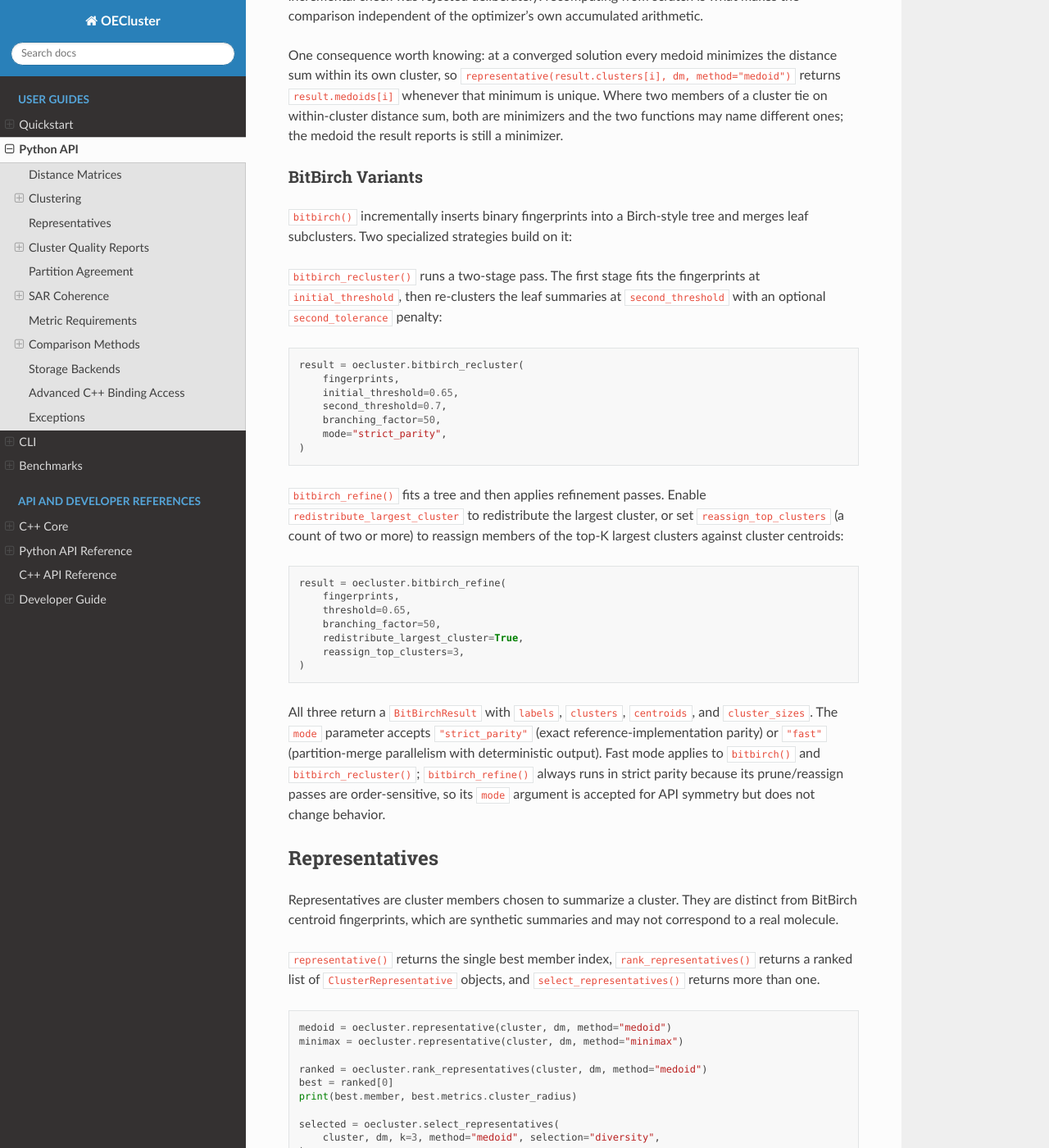
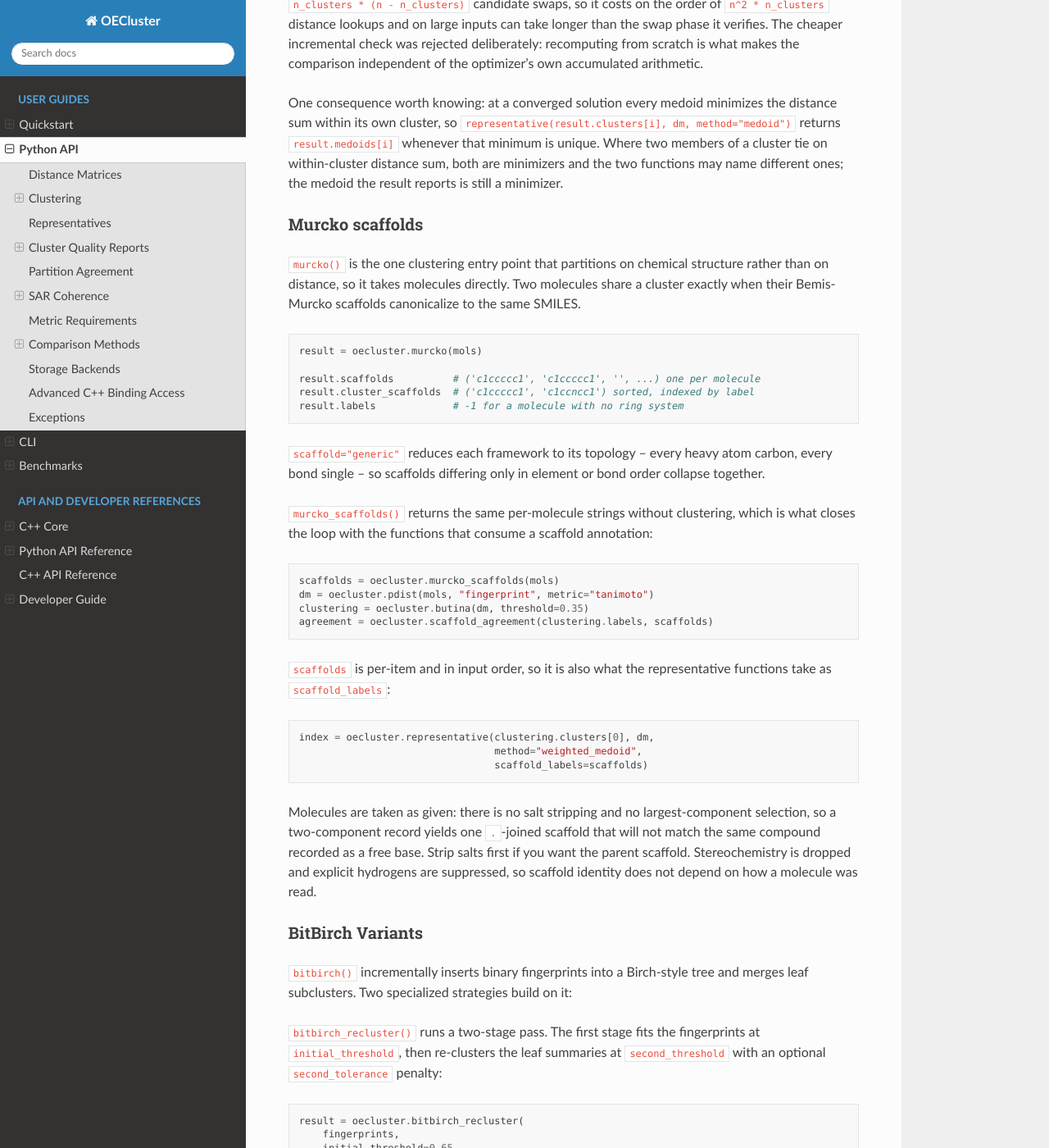
Before and after one commit to scott-arne/oecluster, a Sphinx documentation site: the page built from docs/python-api.md, in a window 1280 px wide and 1400 px high, scrolled down 3267 px. Shown: the whole window at 82% size. Built offline with Sphinx 7.4.7 and the Read the Docs theme 3.1.0, drawn with Linux system fonts in a browser that asks for light colours; pages that are not in the unit, such as notebooks, are missing from menus; the version number is read from the project's files by our own code; some of the changed text lies outside the part shown.

Commit message:
docs: document Murcko scaffold clustering and release 5.6.0

````diff
--- a/CMakeLists.txt
+++ b/CMakeLists.txt
@@ -4,7 +4,7 @@ if(POLICY CMP0144)
     cmake_policy(SET CMP0144 NEW)
 endif()
 
-project(oecluster VERSION 5.5.0 LANGUAGES CXX)
+project(oecluster VERSION 5.6.0 LANGUAGES CXX)
 
 set(CMAKE_CXX_STANDARD 17)
 set(CMAKE_CXX_STANDARD_REQUIRED ON)
--- a/docs/api/python.rst
+++ b/docs/api/python.rst
@@ -11,7 +11,8 @@ The public API lives directly on the top-level :mod:`oecluster` package:
 distance computation (:func:`oecluster.pdist`, :func:`oecluster.cdist`),
 clustering (:func:`oecluster.butina`, :func:`oecluster.dbscan`,
 :func:`oecluster.hdbscan`, :func:`oecluster.agglomerative`,
-:func:`oecluster.k_medoids`, :func:`oecluster.bitbirch`), representative
+:func:`oecluster.k_medoids`, :func:`oecluster.bitbirch`,
+:func:`oecluster.murcko`), representative
 selection, quality reporting, and the supporting option, result, and
 comparison classes.
 
--- a/docs/python-api.md
+++ b/docs/python-api.md
@@ -77,9 +77,10 @@ dm = oecluster.load_distance_matrix("distances.npz")
 
 ## Clustering
 
-All clustering functions take a `DistanceMatrix` (except BitBirch, which takes
-an OEFP fingerprint batch) and return a result that subclasses
-`ClusteringResult`.
+Most clustering functions take a `DistanceMatrix`. Two do not: BitBirch takes an
+OEFP fingerprint batch, and Murcko takes molecules directly, because it
+partitions on chemical structure rather than on distance. All of them return a
+result that subclasses `ClusteringResult`.
 
 ```python
 result = oecluster.butina(dm, threshold=0.35, reordering=False)
@@ -106,6 +107,7 @@ The available algorithms and their key parameters:
 | `agglomerative(dm, ...)` | `DistanceMatrix` | `n_clusters`, `distance_threshold`, `linkage` |
 | `k_medoids(dm, ...)` | `DistanceMatrix` | `n_clusters`, `init`, `initial_medoids` |
 | `bitbirch(fingerprints, ...)` | `oefp.OEFPBatch` | `threshold`, `branching_factor`, `merge_criterion` |
+| `murcko(mols, ...)` | `list[OEMolBase]` | `scaffold` |
 
 Algorithm-specific outputs live on the specific result subclass — for example
 `DBSCANResult.core_sample_indices` or `BitBirchResult.centroids` — so a result
@@ -159,6 +161,51 @@ minimizes the distance sum within its own cluster, so
 cluster tie on within-cluster distance sum, both are minimizers and the two
 functions may name different ones; the medoid the result reports is still a
 minimizer.
+
+### Murcko scaffolds
+
+`murcko()` is the one clustering entry point that partitions on chemical
+structure rather than on distance, so it takes molecules directly. Two molecules
+share a cluster exactly when their Bemis-Murcko scaffolds canonicalize to the
+same SMILES.
+
+```python
+result = oecluster.murcko(mols)
+
+result.scaffolds          # ('c1ccccc1', 'c1ccccc1', '', ...) one per molecule
+result.cluster_scaffolds  # ('c1ccccc1', 'c1ccncc1') sorted, indexed by label
+result.labels             # -1 for a molecule with no ring system
+```
+
+`scaffold="generic"` reduces each framework to its topology -- every heavy atom
+carbon, every bond single -- so scaffolds differing only in element or bond
+order collapse together.
+
+`murcko_scaffolds()` returns the same per-molecule strings without clustering,
+which is what closes the loop with the functions that consume a scaffold
+annotation:
+
+```python
+scaffolds = oecluster.murcko_scaffolds(mols)
+dm = oecluster.pdist(mols, "fingerprint", metric="tanimoto")
+clustering = oecluster.butina(dm, threshold=0.35)
+agreement = oecluster.scaffold_agreement(clustering.labels, scaffolds)
+```
+
+`scaffolds` is per-item and in input order, so it is also what the
+representative functions take as `scaffold_labels`:
+
+```python
+index = oecluster.representative(clustering.clusters[0], dm,
+                                 method="weighted_medoid",
+                                 scaffold_labels=scaffolds)
+```
+
+Molecules are taken as given: there is no salt stripping and no largest-component
+selection, so a two-component record yields one `.`-joined scaffold that will not
+match the same compound recorded as a free base. Strip salts first if you want
+the parent scaffold. Stereochemistry is dropped and explicit hydrogens are
+suppressed, so scaffold identity does not depend on how a molecule was read.
 
 ### BitBirch Variants
 
--- a/pyproject.toml
+++ b/pyproject.toml
@@ -10,7 +10,7 @@ build-backend = "scikit_build_core.build"
 
 [project]
 name = "oecluster"
-version = "5.5.0"
+version = "5.6.0"
 description = "High-performance pairwise distance and clustering for OpenEye Toolkits"
 license = "MIT"
 license-files = ["LICENSE"]
````
Also changed, not shown: CHANGELOG.md (+30 -0 lines), README.md (+4 -0 lines), ROADMAP.md (+5 -1 lines), docs/quickstart.md (+7 -0 lines), 5 other files.
